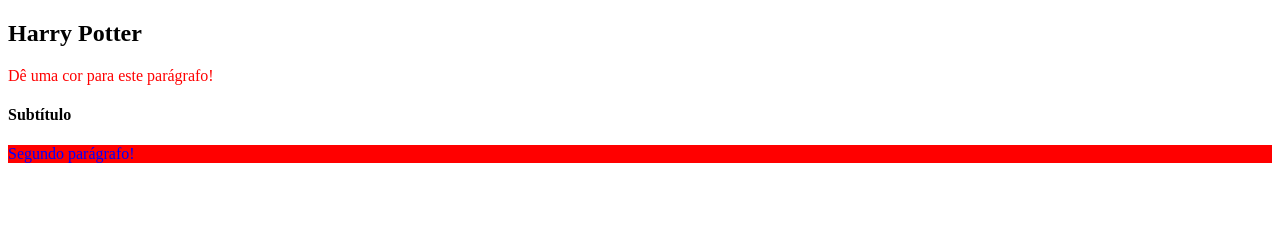
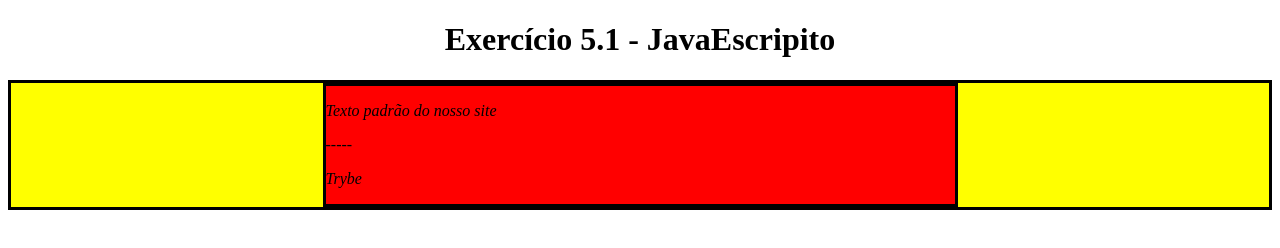
Before and after one commit to JunioASilva/Trybe-exercicios, a plain HTML site: page fundamentos/bloco-5-JavaScript-Dom-e-seletores/index.html in a window 1280 px wide. Drawn offline with Linux system fonts and the light colour scheme.

Commit message:
finalizando exercicios 5.1

```diff
--- a/fundamentos/bloco-5-JavaScript-Dom-e-seletores/index.html
+++ b/fundamentos/bloco-5-JavaScript-Dom-e-seletores/index.html
@@ -1,15 +1,59 @@
 <!DOCTYPE html>
 <html>
-<head>
-    <title>Harry Potter</title>
-</head>
+  <head>
+    <meta charset="UTF-8" />
+    <meta name="viewport" content="width=device-width" />
+    <title>Exercício 5.1</title>
+
+    <style>
+      main, section {
+        border-color: black;
+        border-style: solid;
+      }
+
+      .title {
+        text-align: center;
+      }
+
+      .main-content {
+        background-color: yellow;
+      }
+
+      .main-content .center-content {
+        background-color: red;
+        width: 50%;
+        margin: 0 auto;
+      }
+
+      .main-content .center-content p {
+        font-style: italic;
+      }
+    </style>
+  </head>
   <body>
     <header>
-      <h2 id="page">Título</h2>
-      <p id="paragraph">Dê uma cor para este parágrafo!</p>
-      <h4 id="subtitle">Subtítulo</h4>
-      <p id="second-paragraph">Segundo parágrafo!</p>
+      <h1 class="title">Exercício 5.1 - JavaEscripito </h1>
     </header>
-    <script src="scripts.js"> </script>
+    <main class="main-content">
+      <section class="center-content">
+        <p class="paragraph">Texto padrão do nosso site</p>
+        <p class="paragraph">-----</p>
+        <p class="paragraph">Trybe</p>
+      </section>
+    </main>
+    <script src="scripts.js">
+        /*
+        Aqui você vai modificar os elementos já existentes utilizando apenas as funções:
+        - document.getElementById()
+        - document.getElementsByClassName()
+        - document.getElementsByTagName()
+
+
+
+
+ Crie uma função que modifique todo o texto da tag <p> para maiúsculo.
+ Crie uma função que exiba o conteúdo de todas as tags <p> no console.
+        */
+    </script>
   </body>
 </html>
--- a/fundamentos/bloco-5-JavaScript-Dom-e-seletores/scripts.js
+++ b/fundamentos/bloco-5-JavaScript-Dom-e-seletores/scripts.js
@@ -1,8 +1,21 @@
- const paragraph = document.getElementById("paragraph");
-paragraph.style.color = "red";
+// document.getElementsByTagName("p")[0].innerText = "Empregado e Feliz";
 
-const secondParagraph = document.getElementById("second-paragraph");
-secondParagraph.style.color = "blue";
-secondParagraph.style.backgroundColor = "red"
+// document.getElementsByClassName("main-content")[0].style.backgroundColor = "rgb(76,164,109)";
 
-document.getElementById("page").innerText = "Harry Potter";
+// document.getElementsByClassName("main-content")[1].style.backgroundColor = "white";
+
+// document.getElementsByTagName("h1")[0].innerHTML = "Exercicios 5.1 - JavaScript";
+
+function upperCaseParagraph (){
+let paragraph = document.getElementsByTagName("p");
+paragraph.innerHTML = paragraph.innerHTML.toUpperCase();
+}
+upperCaseParagraph();
+
+function showParagraphs() {
+    let paragraphs = document.getElementsByTagName("p");
+    for (let index = 0; index < paragraphs.length; index += 1) {
+      console.log(paragraphs[index].innerHTML);
+    }
+  }
+  showParagraphs();
```
Also changed, not shown: fundamentos/bloco-5-JavaScript-Dom-e-seletores/style.css (added).
